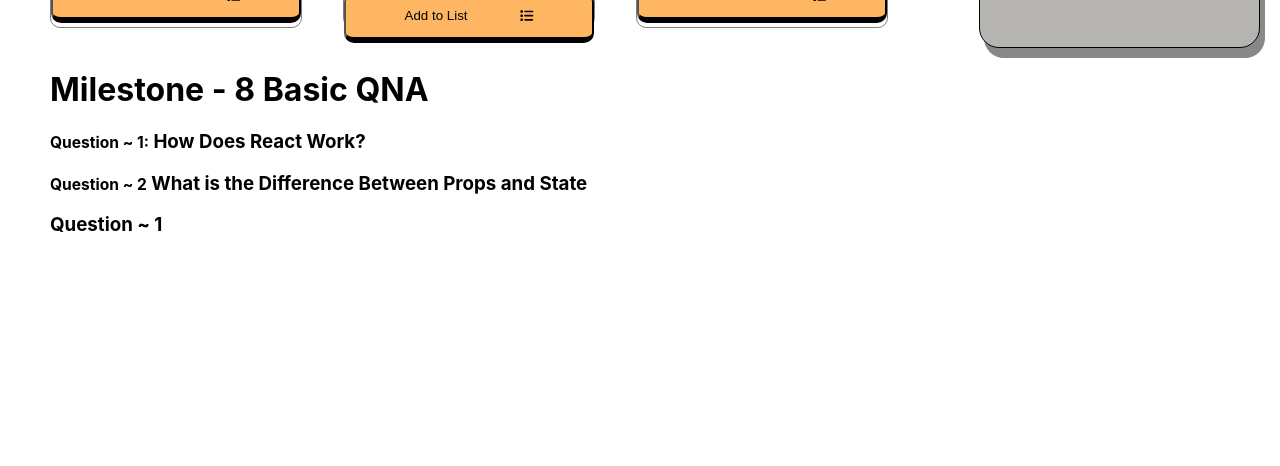
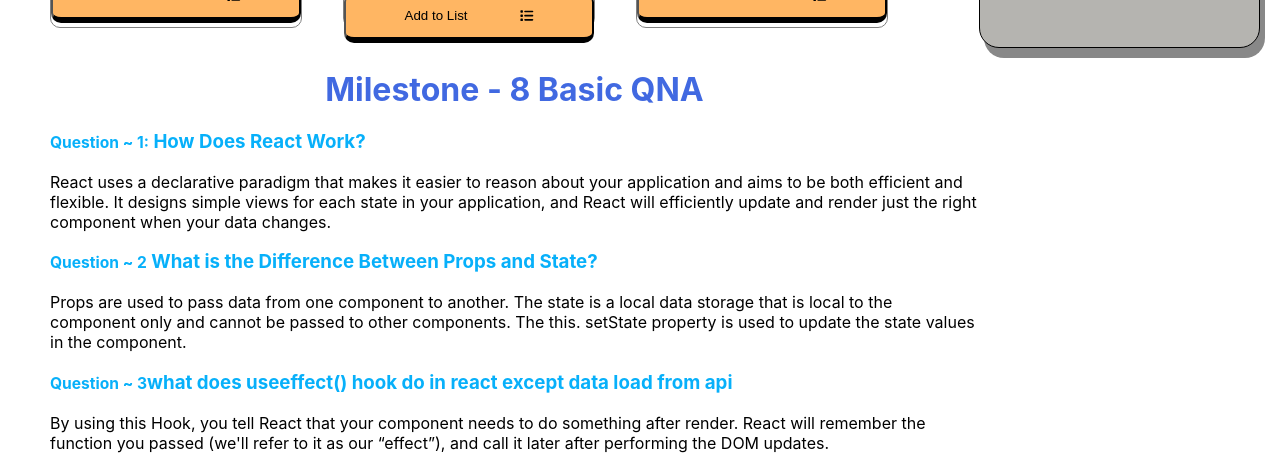
Before and after one commit to rayhan3030/7-foodie-assignment, a React (Create React App) app: page / in a window 1280 px wide. Shown: the part 1081-1547 px from the top of the page. Before the commit the page ends 1336 px from the top, so only its background shows below. Built offline with nearby package versions, Linux system fonts and the light colour scheme.

Commit message:
QNA section finished

```diff
--- a/src/components/QuestionandAns/QuestionandAns.css
+++ b/src/components/QuestionandAns/QuestionandAns.css
@@ -0,0 +1,8 @@
+.headline {
+    text-align: center;
+    color: royalblue;
+}
+
+.second {
+    color: #07b0fa;
+}
--- a/src/components/QuestionandAns/QuestionandAns.js
+++ b/src/components/QuestionandAns/QuestionandAns.js
@@ -1,18 +1,21 @@
 import React from 'react';
+import './QuestionandAns.css'
 
 const QuestionandAns = () => {
     return (
         <div>
-            <h1>Milestone - 8 Basic QNA</h1>
+            <h1 className='headline'>Milestone - 8 Basic QNA</h1>
             <div className='first'>
-                <h3><small>Question ~ 1:</small> How Does React Work?</h3>
-                <p></p>
+                <h3 className='second'><small>Question ~ 1:</small> How Does React Work?</h3>
+                <p>React uses a declarative paradigm that makes it easier to reason about your application and aims to be both efficient and flexible. It designs simple views for each state in your application, and React will efficiently update and render just the right component when your data changes.</p>
             </div>
             <div className='first'>
-                <h3><small>Question ~ 2</small> What is the Difference Between Props and State</h3>
+                <h3 className='second'><small>Question ~ 2</small> What is the Difference Between Props and State?</h3>
+                <p>Props are used to pass data from one component to another. The state is a local data storage that is local to the component only and cannot be passed to other components. The this. setState property is used to update the state values in the component.</p>
             </div>
             <div className='first'>
-                <h3>Question ~ 1</h3>
+                <h3 className='second'><small>Question ~ 3</small>what does useeffect() hook do in react except data load from api</h3>
+                <p>By using this Hook, you tell React that your component needs to do something after render. React will remember the function you passed (we'll refer to it as our “effect”), and call it later after performing the DOM updates.</p>
             </div>
         </div>
     );
```
